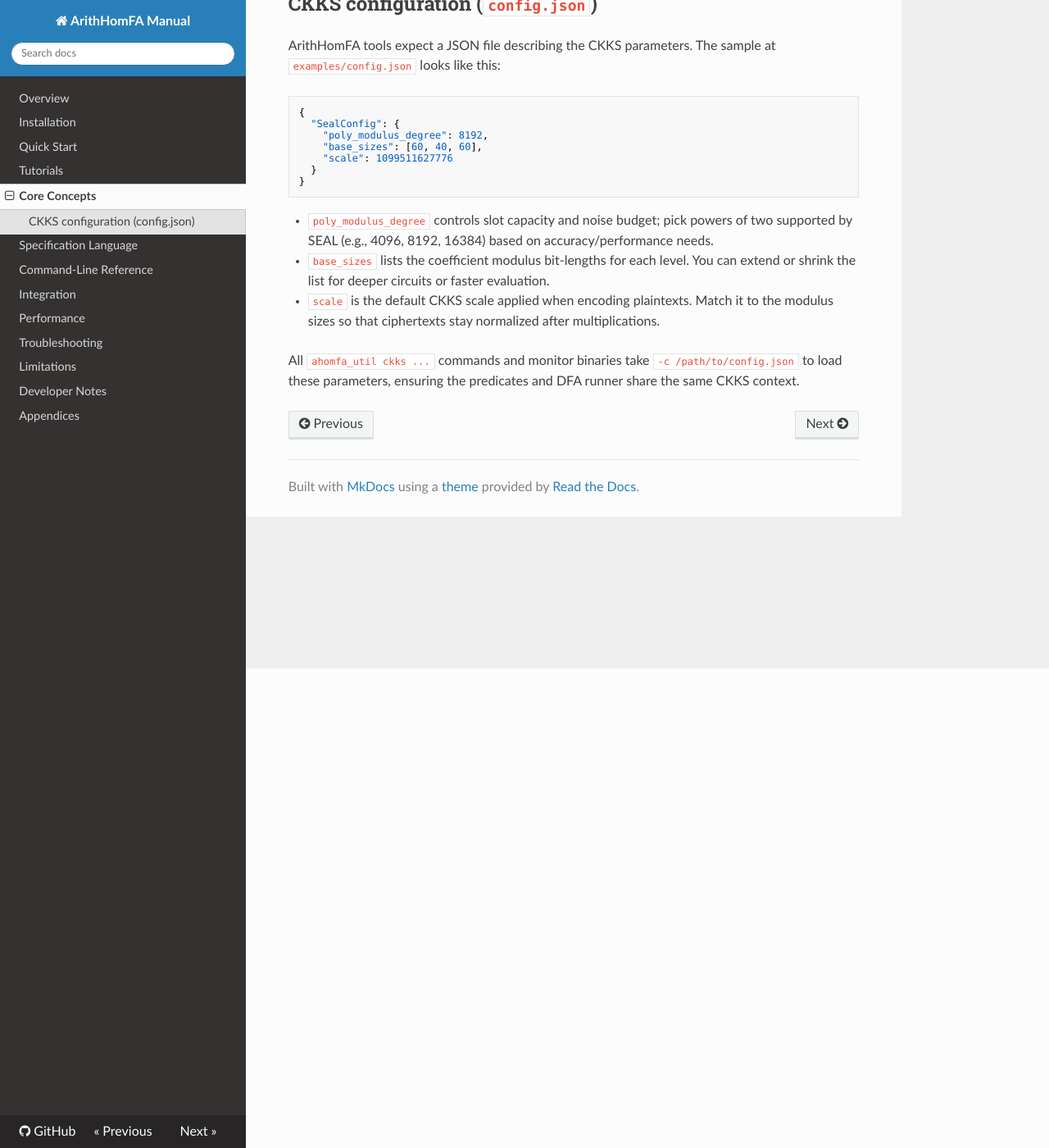
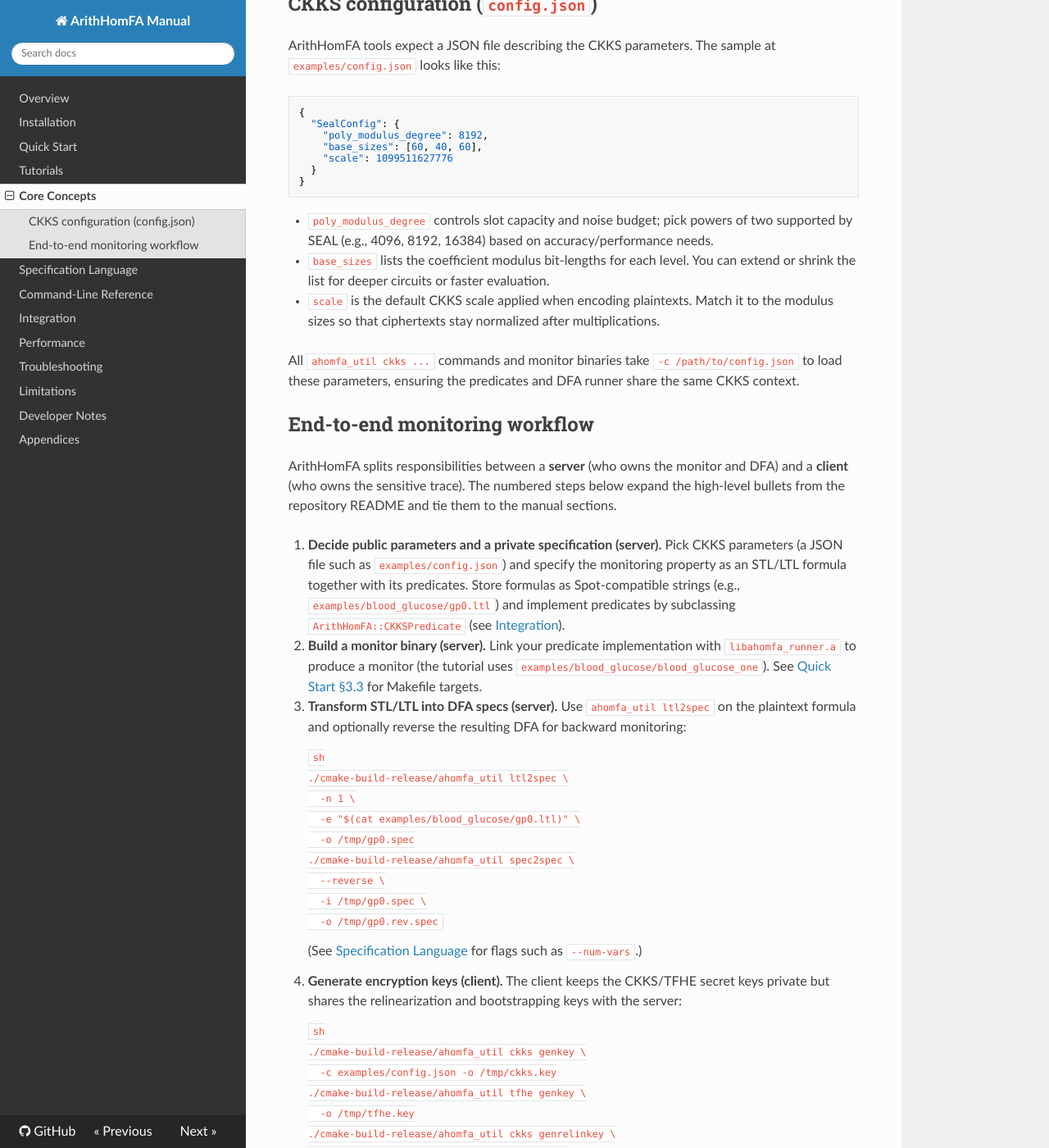
Before and after one commit to MasWag/arith_homfa, an MkDocs documentation site: the page built from doc/docs/core-concepts.md, in a window 1280 px wide and 1400 px high, scrolled down 585 px. Shown: the whole window at 82% size. Built offline with MkDocs 1.6.1, drawn with Linux system fonts in a browser that asks for light colours; nearby versions of some CDN libraries; some of the changed text lies outside the part shown.

Commit message:
Align MkDocs content with root README

````diff
--- a/doc/docs/core-concepts.md
+++ b/doc/docs/core-concepts.md
@@ -26,3 +26,72 @@
 - `scale` is the default CKKS scale applied when encoding plaintexts. Match it to the modulus sizes so that ciphertexts stay normalized after multiplications.
 
 All `ahomfa_util ckks ...` commands and monitor binaries take `-c /path/to/config.json` to load these parameters, ensuring the predicates and DFA runner share the same CKKS context.
+
+## End-to-end monitoring workflow
+
+ArithHomFA splits responsibilities between a **server** (who owns the monitor and DFA) and a **client** (who owns the sensitive trace). The numbered steps below expand the high-level bullets from the repository README and tie them to the manual sections.
+
+1. **Decide public parameters and a private specification (server).** Pick CKKS parameters (a JSON file such as `examples/config.json`) and specify the monitoring property as an STL/LTL formula together with its predicates. Store formulas as Spot-compatible strings (e.g., `examples/blood_glucose/gp0.ltl`) and implement predicates by subclassing `ArithHomFA::CKKSPredicate` (see [Integration](integration.md)).
+2. **Build a monitor binary (server).** Link your predicate implementation with `libahomfa_runner.a` to produce a monitor (the tutorial uses `examples/blood_glucose/blood_glucose_one`). See [Quick Start §3.3](quick-start.md#33-compile-the-tutorial-monitor) for Makefile targets.
+3. **Transform STL/LTL into DFA specs (server).** Use `ahomfa_util ltl2spec` on the plaintext formula and optionally reverse the resulting DFA for backward monitoring:
+
+    ```sh
+    ./cmake-build-release/ahomfa_util ltl2spec \
+      -n 1 \
+      -e "$(cat examples/blood_glucose/gp0.ltl)" \
+      -o /tmp/gp0.spec
+    ./cmake-build-release/ahomfa_util spec2spec \
+      --reverse \
+      -i /tmp/gp0.spec \
+      -o /tmp/gp0.rev.spec
+    ```
+
+    (See [Specification Language](spec-language.md) for flags such as `--num-vars`.)
+
+4. **Generate encryption keys (client).** The client keeps the CKKS/TFHE secret keys private but shares the relinearization and bootstrapping keys with the server:
+
+    ```sh
+    ./cmake-build-release/ahomfa_util ckks genkey \
+      -c examples/config.json -o /tmp/ckks.key
+    ./cmake-build-release/ahomfa_util tfhe genkey \
+      -o /tmp/tfhe.key
+    ./cmake-build-release/ahomfa_util ckks genrelinkey \
+      -c examples/config.json -K /tmp/ckks.key \
+      -o /tmp/ckks.relinkey
+    ./cmake-build-release/ahomfa_util tfhe genbkey \
+      -K /tmp/tfhe.key -c examples/config.json \
+      -S /tmp/ckks.key -o /tmp/tfhe.bkey
+    ```
+
+5. **Encrypt the trace (client).** The client feeds plaintext samples into `ahomfa_util ckks enc` and ships only the ciphertext to the server:
+
+    ```sh
+    ./cmake-build-release/ahomfa_util ckks enc \
+      -c examples/config.json \
+      -K /tmp/ckks.key \
+      -o /tmp/data.ckks < examples/blood_glucose/input.txt
+    ```
+
+6. **Run the encrypted monitor (server).** The server executes the monitor with the DFA, encrypted trace, and public keys. The reversed mode shown below matches the tutorial:
+
+    ```sh
+    ./examples/blood_glucose/blood_glucose_one reverse \
+      --reversed \
+      -c examples/config.json \
+      -f /tmp/gp0.rev.spec \
+      -r /tmp/ckks.relinkey \
+      -b /tmp/tfhe.bkey \
+      < /tmp/data.ckks > /tmp/result.tfhe
+    ```
+
+    The monitor streams TFHE-encrypted verdicts (`/tmp/result.tfhe`) while logging diagnostics via spdlog.
+
+7. **Decrypt the verdicts (client).** Only the TFHE secret key holder can reveal the boolean results:
+
+    ```sh
+    ./cmake-build-release/ahomfa_util tfhe dec \
+      -K /tmp/tfhe.key \
+      -i /tmp/result.tfhe
+    ```
+
+Steps 4–7 can be repeated for fresh traces without touching the private specification, while Steps 1–3 change only when predicates or STL formulas evolve. Tutorials (§4) provide additional execution modes (plain/pointwise/block) that plug into the same workflow.
````
Also changed, not shown: doc/docs/integration.md (+2 -2 lines).
